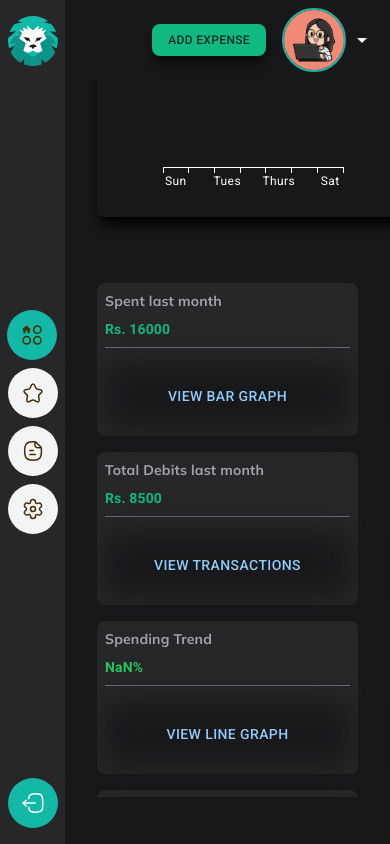
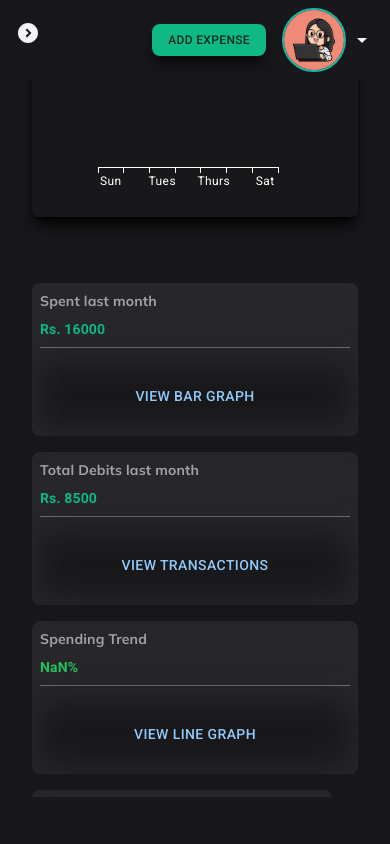
Before and after one commit to Muhammad-Shah-zaib/expense-tracker-frontend, a React (Vite) app: page /charts in a window 390 px wide. Built offline with nearby package versions, Linux system fonts and the light colour scheme; no server answers; sample sign-in values are in the browser's storage; a web font is replaced by a local one.

Commit message:
updated responsive bugs

```diff
--- a/src/components/Header/Header.tsx
+++ b/src/components/Header/Header.tsx
@@ -58,7 +58,7 @@ const Header = () => {
     <div className="w-full flex justify-end px-4 py-2">
       <div className="flex gap-4 items-center">
         {/* Search */}
-        <form
+        {/* <form
           onClick={handleSearchFocus}
           className="hidden sm:flex cursor-pointer bg-primary w-[350px] px-4 py-2 rounded-lg gap-2"
         >
@@ -77,7 +77,7 @@ const Header = () => {
           >
             <img src={searchIcon} />
           </button>
-        </form>
+        </form> */}
 
         {/* Add expense button */}
         <motion.div whileTap={{ scale: 0.9 }} whileHover={{ scale: 1.05 }}>
--- a/src/shared/components/quick-menu/QuickMenu.tsx
+++ b/src/shared/components/quick-menu/QuickMenu.tsx
@@ -36,7 +36,7 @@ const QuickMenu = () => {
   }, [fetchCreditsSummary, selectedCreditsOption, userId]);
   return (
     <div
-      className={`text-gray-100 max-h-[800px] w-full h-full bg-primary px-4 py-4 flex flex-col gap-4 h-md:justify-start justify-between h-md:gap-7 overflow-hidden`}
+      className={`text-gray-100 max-h-[100vh] w-full h-full bg-primary px-4 py-4 flex flex-col gap-4 h-md:justify-start justify-between h-md:gap-7 overflow-hidden`}
     >
       {/* NAME & designation OF THE USER */}
       <header className={`w-full text-gray-100 flex flex-col gap-1`}>
@@ -47,9 +47,9 @@ const QuickMenu = () => {
       </header>
 
       {/* Current Balance card */}
-      <section className={`flex flex-col gap-3 items-center`}>
+      <section className={`flex flex-col gap-3 h-full items-center justify-center`}>
         {/* Current balance card */}
-        <CurrentBalanceCard />
+        {/* <CurrentBalanceCard /> */}
 
         {/* CREDITS SUMMARY */}
         <div className={`w-full`}>
@@ -142,14 +142,14 @@ const QuickMenu = () => {
         </div>
       </section>
       {/* Latest Activity */}
-      <section>
-        <div className={`py-2 h-md:block hidden`}>
+      {/* <section>
+        <div className={`py-2 `}>
           <div className={`border-b-2 border-secondary`}>
             <span>Latest Activity</span>
           </div>
           <LatestActivity />
         </div>
-      </section>
+      </section> */}
     </div>
   );
 };
--- a/src/shared/layouts/MasterLayout.tsx
+++ b/src/shared/layouts/MasterLayout.tsx
@@ -2,34 +2,73 @@ import * as React from "react";
 import SideBar from "../components/side-bar/SideBar.tsx";
 import QuickMenu from "../components/quick-menu/QuickMenu.tsx";
 import { Outlet } from "react-router-dom";
+import ExpandCircleDownIcon from "@mui/icons-material/ExpandCircleDown";
 import Header from "../../components/Header/Header.tsx";
+import { useMediaQuery } from "react-responsive";
 
 const MasterLayout: React.FC = () => {
+  const isTablet = useMediaQuery({
+    query: "(max-width: 900px)",
+  });
+  const [isSideBarOpen, setIsSideBarOpen] = React.useState(
+    isTablet ? false : true
+  );
+
+  const ToggleSideBar = () => {
+    setIsSideBarOpen((prev) => !prev);
+  };
+
   return (
-    // main ctn
-    <div className={`flex justify-center bg-primary-950 overflow-hidden`}>
-      {/* grid of 6 cols */}
+    <div className="flex justify-center bg-primary-950 overflow-hidden">
       <div
-        id={`master-layout-ctn`}
-        className={`max-w-[1400px] grid grid-cols-6 w-screen h-screen`}
+        id="master-layout-ctn"
+        className="max-w-[1400px] grid grid-cols-10 w-screen h-screen"
       >
-        {/*SideBar & quickMenu - ctn - col-span-2 - grid of 6 cols*/}
+        {/* Sidebar and QuickMenu container */}
         <div
-          className={`sm:col-span-2 grid sm:grid-cols-6 w-full h-full bg-primary-900`}
+          className={`
+            transition-all duration-200 bg-primary-900 h-full
+            ${isSideBarOpen ? "w-[80px]" : "w-0"}
+            xl:w-auto xl:col-span-3 xl:grid xl:grid-cols-6
+            absolute xl:static z-10
+          `}
         >
           <SideBar />
-          {/* quick menu ctn - only for desktops */}
-          <div className={`hidden sm:block sm:col-span-5`}>
+          {/* QuickMenu only on xl and up */}
+          <div className="hidden xl:block col-span-5">
             <QuickMenu />
           </div>
         </div>
 
-        <div className={`col-span-5 sm:col-span-4 bg-primary-900`}>
-          {/* header with user image and search bar and add expense button */}
-          <div className={`max-h-[100px]`}>
+        {/* Main content */}
+        <div
+          className={`
+            transition-all duration-200 bg-primary-900 h-full
+            col-span-10 xl:col-span-7
+            ${isSideBarOpen ? "ml-[80px]" : "ml-0"}
+            xl:ml-0
+          `}
+        >
+          {/* Toggle Button - visible only below xl */}
+          <div className="relative max-h-[100px]">
+            <div
+              onClick={ToggleSideBar}
+              className={`
+                absolute xl:hidden block top-5 left-4 z-20
+                transition-all duration-200
+              `}
+            >
+              <ExpandCircleDownIcon
+                className={`${
+                  isSideBarOpen ? "rotate-90" : "-rotate-90"
+                } transition-all duration-200`}
+              />
+            </div>
             <Header />
           </div>
-          <div className={`h-full`}>
+
+          {/* Page content */}
+          <div className="h-full">
             <Outlet />
           </div>
         </div>
```
